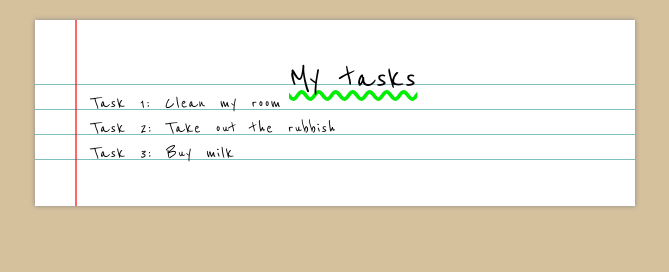
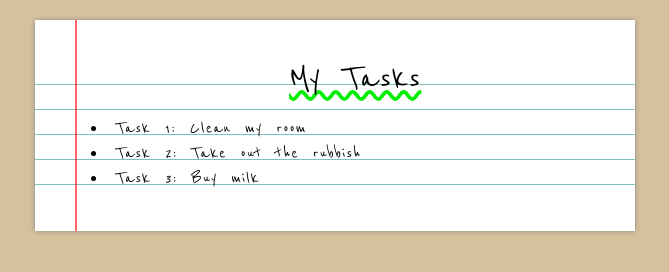
Before and after one commit to jozef-hudec-27/taskmate, a website built with webpack: page dist/index.html in a window 1280 px wide. Shown: the whole page, without its empty margins (305-974 px from the left). Built offline with nearby package versions, Linux system fonts and the light colour scheme.

Commit message:
Paint the page with JS

```diff
--- a/src/assets/styles/style.scss
+++ b/src/assets/styles/style.scss
@@ -61,7 +61,7 @@ h1, h2, h3 {
             letter-spacing: 1px;
             word-spacing: 5px;
 
-            h1 {
+            .project-name {
                 margin-left: 50%;
                 transform: translateX(-25%);
             }
--- a/src/dom_controller.js
+++ b/src/dom_controller.js
@@ -1,7 +1,14 @@
 export default class {
-  static newElement(type, classList = [], id = '') {
+  static newElement(type, classList = [], id = '', text = '') {
     const element = document.createElement(type)
     classList.forEach(cls => element.classList.add(cls))
     element.id = id
+    element.textContent = text
+
+    return element
+  }
+
+  static addChildrenTo(element, children) {
+    children.forEach(child => element.appendChild(child))
   }
 }
--- a/src/index.js
+++ b/src/index.js
@@ -1,9 +1,5 @@
 import './assets/styles/style.scss'
 
-import { Todo, TodoService } from './todo'
-import { Project, DefaultProject, TodoProjectAssociation } from './project'
+import paintTasksPage from './pages/tasks'
 
-import Dom from './dom_controller'
-
-
-const defaultProject = new DefaultProject('')
+paintTasksPage()
--- /dev/null
+++ b/src/pages/tasks.js
@@ -0,0 +1,18 @@
+import Dom from '../dom_controller'
+
+export default function() {
+  const paper = Dom.newElement('div', [], 'paper')
+  const pattern = Dom.newElement('div', [], 'pattern')
+  const content = Dom.newElement('div', [], 'content')
+  const heading = Dom.newElement('h1', ['project-name'], '', 'My Tasks')
+  const task1 = Dom.newElement('li', ['task'], '', 'Task 1: Clean my room'),
+        task2 = Dom.newElement('li', ['task'], '', 'Task 2: Take out the rubbish'),
+        task3 = Dom.newElement('li', ['task'], '', 'Task 3: Buy milk')
+  const emptyLine = Dom.newElement('li')
+  emptyLine.style.color = 'white'
+
+  document.body.appendChild(paper)
+  paper.appendChild(pattern)
+  pattern.appendChild(content)
+  Dom.addChildrenTo(content, [heading, emptyLine, task1, task2, task3])
+}
```
Also changed, not shown: dist/index.html.
